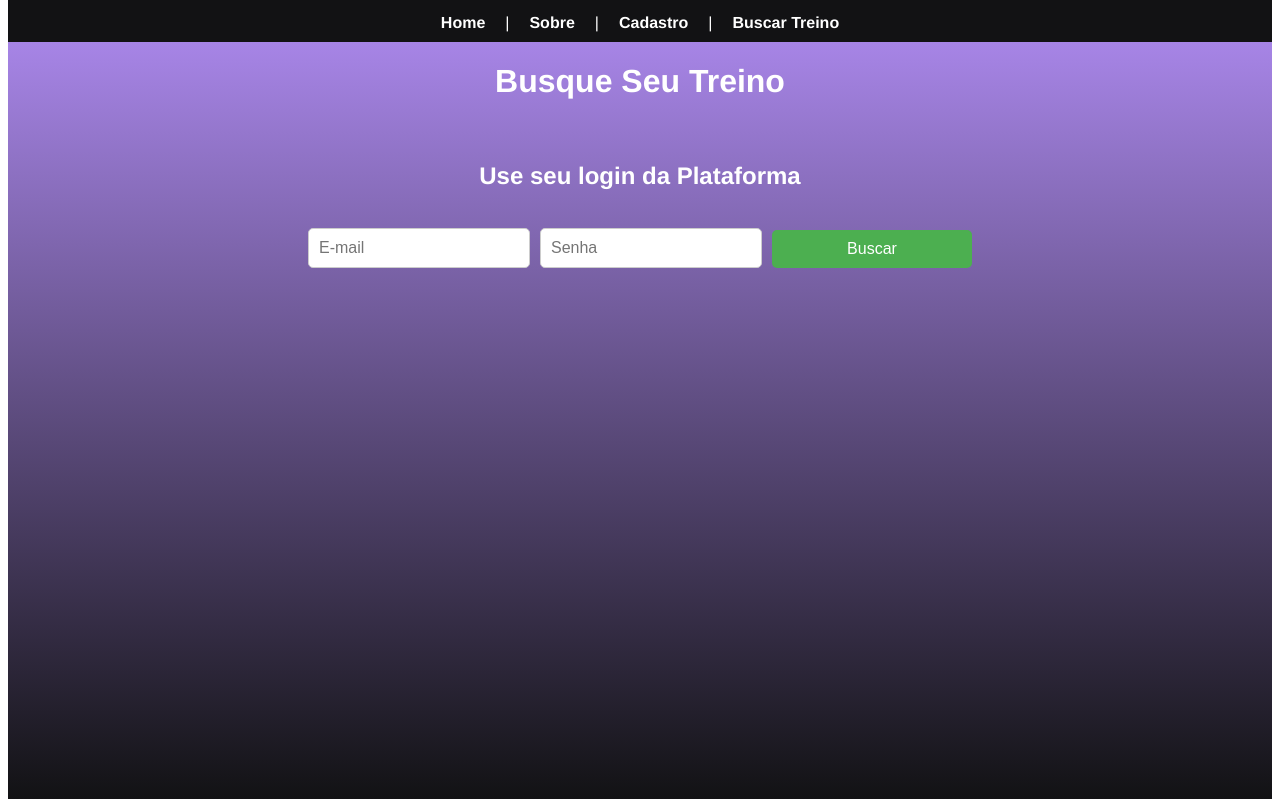
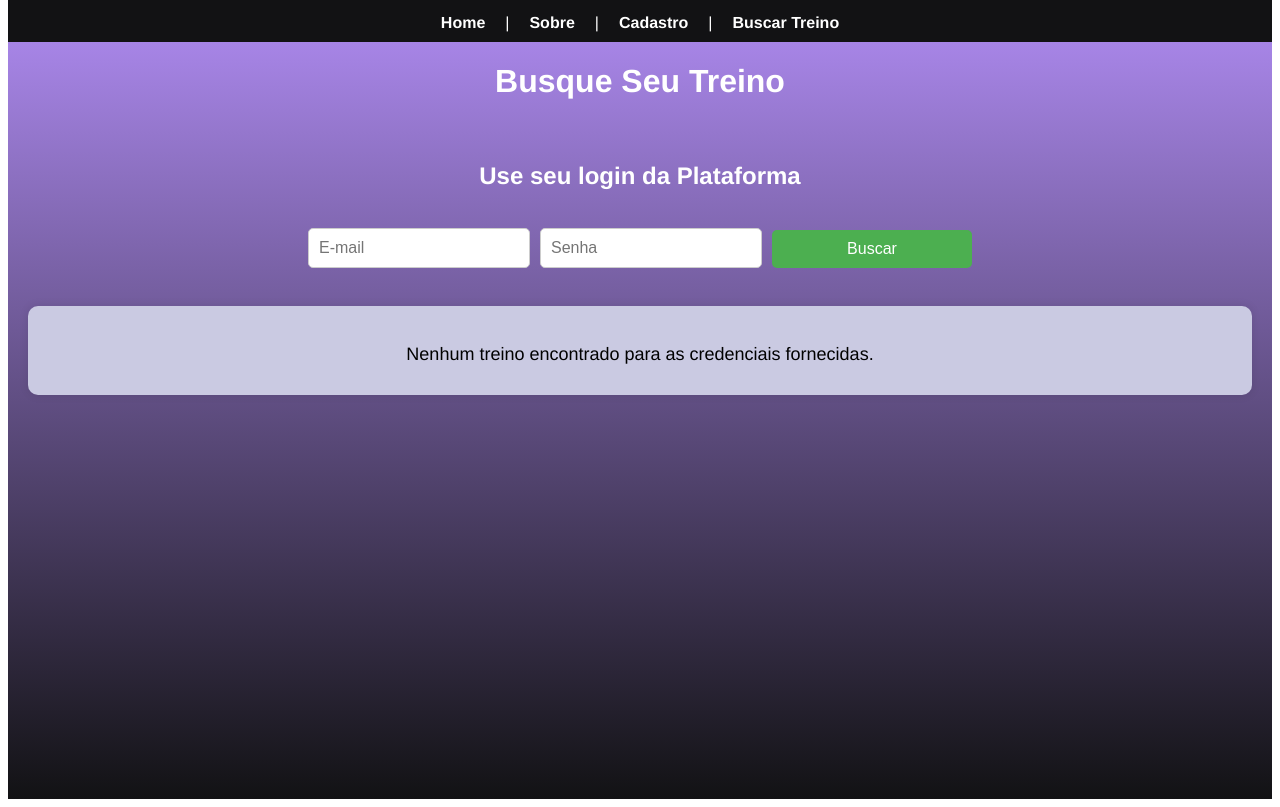
Before and after one commit to mpirixan/gymApp-ui, a Vue app: page /Busca in a window 1280 px wide. Both pictures are taken after a click on the button "Buscar". Built offline with nearby package versions, Linux system fonts and the light colour scheme; no server answers.

Commit message:
ajuste para visualizar o treino

```diff
--- a/src/components/BuscaTreino.vue
+++ b/src/components/BuscaTreino.vue
@@ -11,7 +11,16 @@
         </div>
       </div>
       <div class="Dados">
-        <!-- Resultados da busca serão exibidos aqui -->
+        <div v-if="dadosTreino">
+          <h3>Detalhes do Treino</h3>
+          <p><strong>Exercício:</strong> {{ dadosTreino.exercise }}</p>
+          <p><strong>Séries:</strong> {{ dadosTreino.sets }}</p>
+          <p><strong>Carga:</strong> {{ dadosTreino.weight }}</p>
+          <p><strong>Tipo de Treino:</strong> {{ dadosTreino.type }}</p>
+        </div>
+        <div v-else-if="buscaFeita">
+          <p>Nenhum treino encontrado para as credenciais fornecidas.</p>
+        </div>
       </div>
     </div>
   </div>
@@ -24,7 +33,9 @@ export default {
   data () {
     return {
       email: '',
-      password: ''
+      password: '',
+      dadosTreino: null,
+      buscaFeita: false
     }
   },
   methods: {
@@ -40,11 +51,24 @@ export default {
           }
         })
 
-        console.log(response.data)
+        /* console.log(response.data)
         // Lógica de tratamento de sucesso aqui
       } catch (error) {
         console.error(error)
         // Lógica de tratamento de erro aqui
+      } */
+
+        if (response.data) {
+          this.dadosTreino = response.data
+        } else {
+          this.dadosTreino = null
+        }
+
+        this.buscaFeita = true
+      } catch (error) {
+        console.error(error)
+        this.dadosTreino = null
+        this.buscaFeita = true
       }
     }
   }
@@ -87,4 +111,25 @@ export default {
 .search-button:hover {
   background-color: #45a049;
 }
+
+/* Estilos para a visualização do treino retornado */
+ .Dados {
+  background-color: #cacae2;
+  border-radius: 10px;
+  padding: 20px;
+  box-shadow: 0 0 10px rgba(0, 0, 0, 0.1);
+  margin-top: 20px;
+  color: #000;
+}
+
+.Dados h3 {
+  font-size: 24px;
+  margin-bottom: 15px;
+}
+
+.Dados p {
+  font-size: 18px;
+  margin-bottom: 10px;
+}
+
 </style>
```
